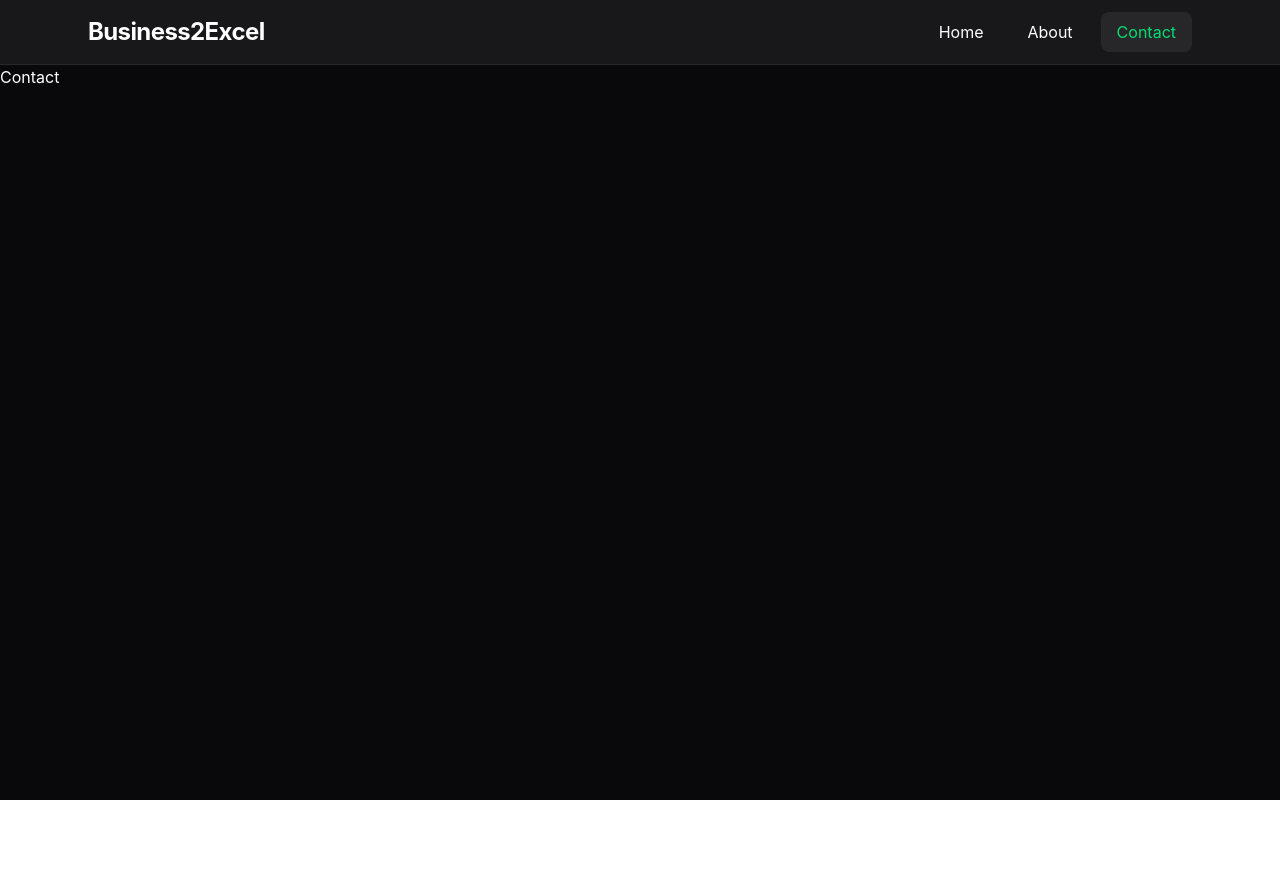
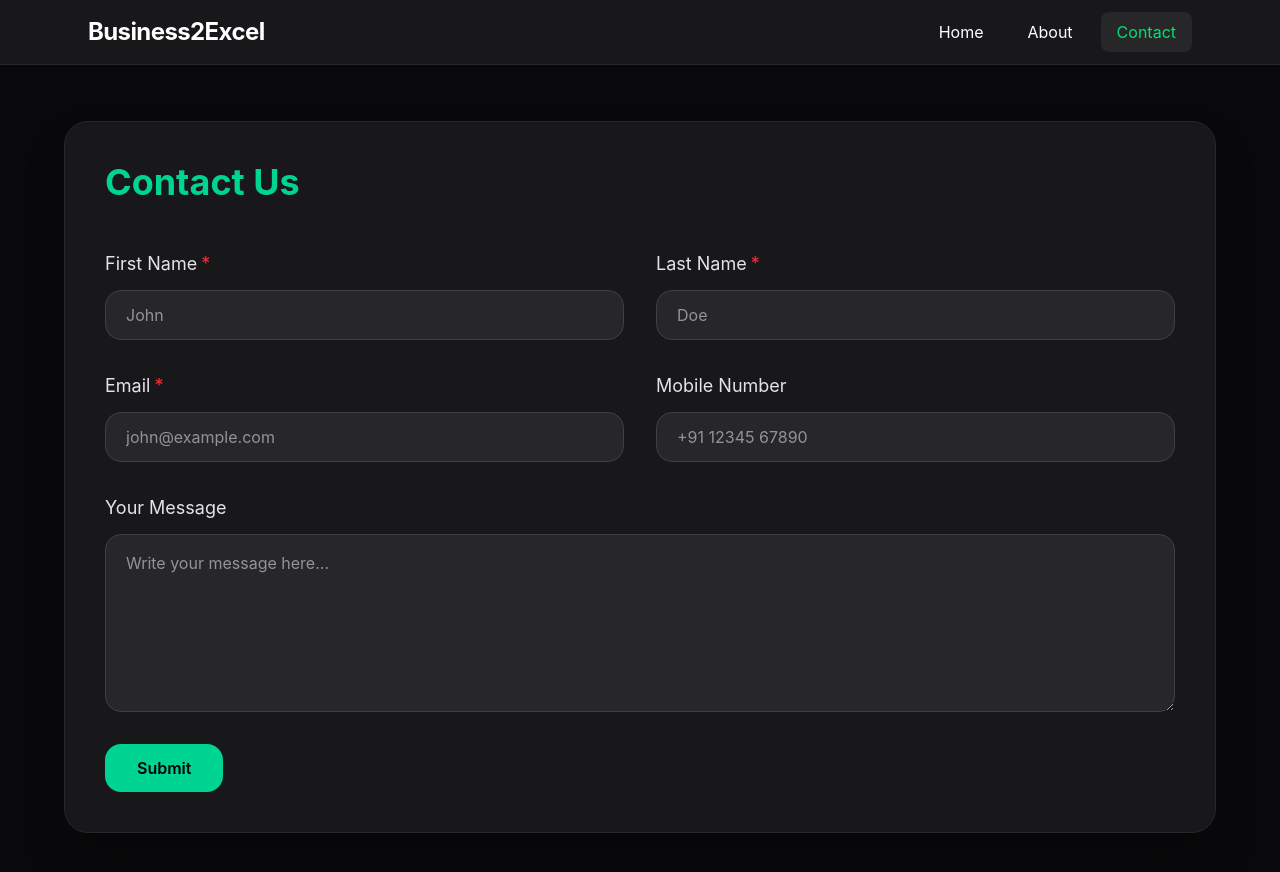
Before and after one commit to RogerWaltin/Business2Excel, a React (Vite) app in the folder Client/: page /Contact in a window 1280 px wide. Shown: the top 872 px of the page. Before the commit the page ends 800 px from the top, so only its background shows below. Built offline with nearby package versions, Linux system fonts and the light colour scheme.

Commit message:
added contact page & components folder

```diff
--- a/Client/src/App.jsx
+++ b/Client/src/App.jsx
@@ -1,4 +1,4 @@
-import Navbar from "./NavBar.jsx"
+import Navbar from "./Components/NavBar.jsx"
 import { Route, Routes } from "react-router-dom"
 import Contact from "./Pages/Contact.jsx"
 import Home from "./Pages/Home.jsx"
--- a/Client/src/Pages/Contact.jsx
+++ b/Client/src/Pages/Contact.jsx
@@ -1,7 +1,172 @@
+import { useState } from "react"
+
 export default function Contact() {
-    return (
-        <div className="">
-            Contact
+
+  const [formData, setFormData] = useState({
+    firstName: "",
+    lastName: "",
+    email: "",
+    mobile: "",
+    message: "",
+  })
+
+  const handleChange = (e) => {
+    setFormData({
+      ...formData,
+      [e.target.name]: e.target.value,
+    })
+  }
+
+  const handleSubmit = (e) => {
+    e.preventDefault()
+
+    console.log(formData)
+
+    // send to backend here
+  }
+
+  return (
+    <div className="min-h-[calc(100vh-64px)] bg-zinc-950 px-6 py-14">
+
+      <div className="max-w-6xl mx-auto">
+
+        <div className="bg-zinc-900 border border-zinc-800 rounded-3xl p-8 md:p-10 shadow-2xl">
+
+          {/* Heading */}
+          <h1 className="text-4xl font-bold text-emerald-400 mb-12">
+            Contact Us
+          </h1>
+
+          {/* Form */}
+          <form
+            onSubmit={handleSubmit}
+            className="flex flex-col gap-8"
+          >
+
+            {/* Row 1 */}
+            <div className="grid grid-cols-1 md:grid-cols-2 gap-8">
+
+              {/* First Name */}
+              <div className="flex flex-col gap-3">
+
+                <label className="text-lg text-zinc-200">
+                  First Name
+                  <span className="text-red-500 ml-1">*</span>
+                </label>
+
+                <input
+                  type="text"
+                  name="firstName"
+                  value={formData.firstName}
+                  onChange={handleChange}
+                  required
+                  placeholder="John"
+                  className="bg-zinc-800 border border-zinc-700 rounded-2xl px-5 py-3 text-base outline-none focus:border-emerald-400 transition-colors"
+                />
+
+              </div>
+
+              {/* Last Name */}
+              <div className="flex flex-col gap-3">
+
+                <label className="text-lg text-zinc-200">
+                  Last Name
+                  <span className="text-red-500 ml-1">*</span>
+                </label>
+
+                <input
+                  type="text"
+                  name="lastName"
+                  value={formData.lastName}
+                  onChange={handleChange}
+                  required
+                  placeholder="Doe"
+                  className="bg-zinc-800 border border-zinc-700 rounded-2xl px-5 py-3 text-base outline-none focus:border-emerald-400 transition-colors"
+                />
+
+              </div>
+
+            </div>
+
+            {/* Row 2 */}
+            <div className="grid grid-cols-1 md:grid-cols-2 gap-8">
+
+              {/* Email */}
+              <div className="flex flex-col gap-3">
+
+                <label className="text-lg text-zinc-200">
+                  Email
+                  <span className="text-red-500 ml-1">*</span>
+                </label>
+
+                <input
+                  type="email"
+                  name="email"
+                  value={formData.email}
+                  onChange={handleChange}
+                  required
+                  placeholder="john@example.com"
+                  className="bg-zinc-800 border border-zinc-700 rounded-2xl px-5 py-3 text-base outline-none focus:border-emerald-400 transition-colors"
+                />
+
+              </div>
+
+              {/* Mobile */}
+              <div className="flex flex-col gap-3">
+
+                <label className="text-lg text-zinc-200">
+                  Mobile Number
+                </label>
+
+                <input
+                  type="text"
+                  name="mobile"
+                  value={formData.mobile}
+                  onChange={handleChange}
+                  placeholder="+91 12345 67890"
+                  className="bg-zinc-800 border border-zinc-700 rounded-2xl px-5 py-3 text-base outline-none focus:border-emerald-400 transition-colors"
+                />
+
+              </div>
+
+            </div>
+
+            {/* Message */}
+            <div className="flex flex-col gap-3">
+
+              <label className="text-lg text-zinc-200">
+                Your Message
+              </label>
+
+              <textarea
+                name="message"
+                value={formData.message}
+                onChange={handleChange}
+                rows="6"
+                placeholder="Write your message here..."
+                className="bg-zinc-800 border border-zinc-700 rounded-2xl px-5 py-4 text-base outline-none focus:border-emerald-400 transition-colors resize-y"
+              />
+
+            </div>
+
+            {/* Submit */}
+            <div>
+
+              <button
+                type="submit"
+                className="bg-emerald-400 text-black font-semibold px-8 py-3 rounded-2xl hover:bg-emerald-300 hover:scale-105 transition-all duration-300 cursor-pointer"
+              >
+                Submit
+              </button>
+
+            </div>
+
+          </form>
+
         </div>
-    )
+
+      </div>
+
+    </div>
+  )
 }
```
Also changed, not shown: Client/src/Components/NavBar.jsx (renamed from Client/src/NavBar.jsx).
